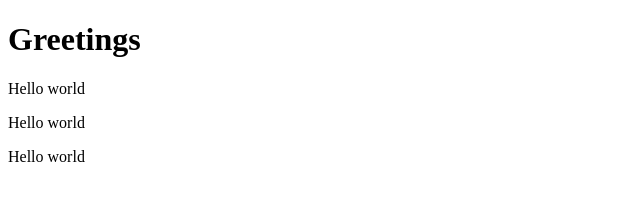
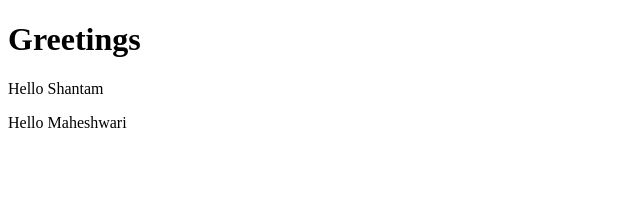
Before and after one commit to shantam-maheshwari/fullstackopen, a React (Create React App) app in the folder part1/: page / in a window 1280 px wide. Shown: the top 216 px of the page, without its empty margins (0-640 px from the left). Built offline with nearby package versions, Linux system fonts and the light colour scheme.

Commit message:
part1: example 5 (props)

```diff
--- a/part1/src/App.js
+++ b/part1/src/App.js
@@ -1,9 +1,9 @@
 import React from "react";
 
-const Hello = () => {
+const Hello = (props) => {
   return (
     <div>
-      <p>Hello world</p>
+      <p>Hello {props.name}</p>
     </div>
   );
 };
@@ -12,9 +12,8 @@ const App = () => {
   return (
     <div>
       <h1>Greetings</h1>
-      <Hello />
-      <Hello />
-      <Hello />
+      <Hello name="Shantam" />
+      <Hello name="Maheshwari" />
     </div>
   );
 };
```
